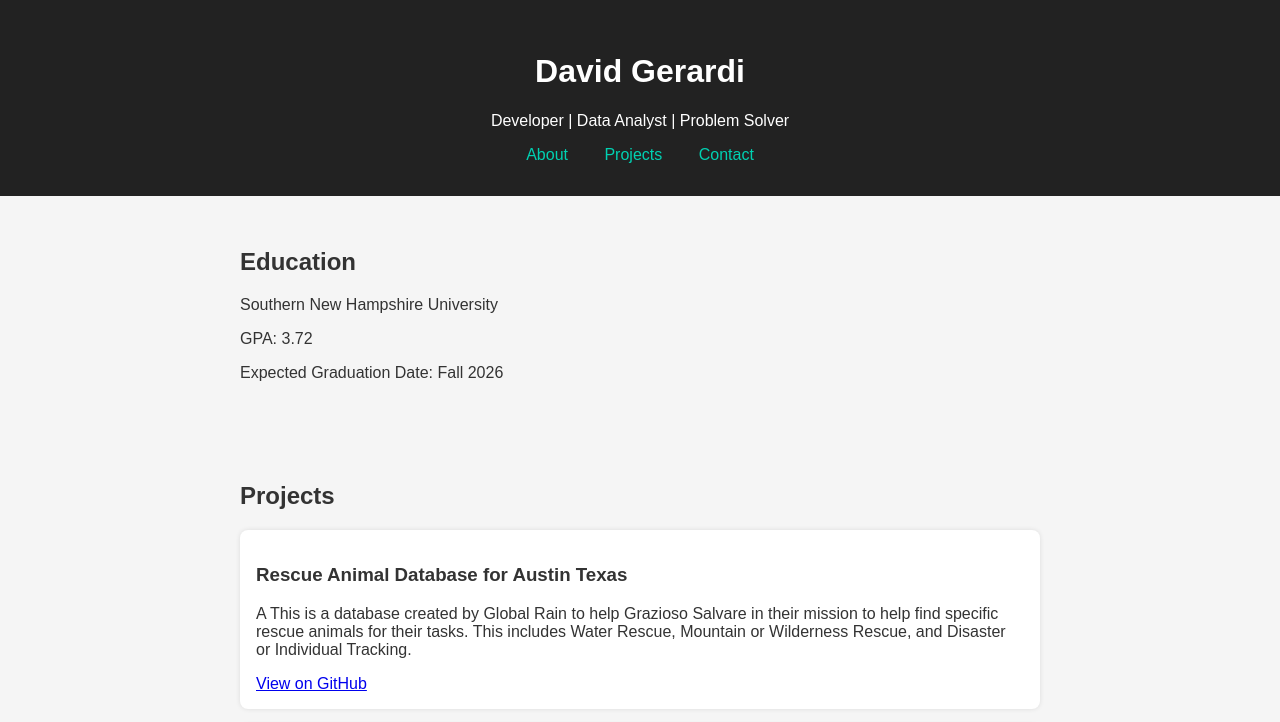
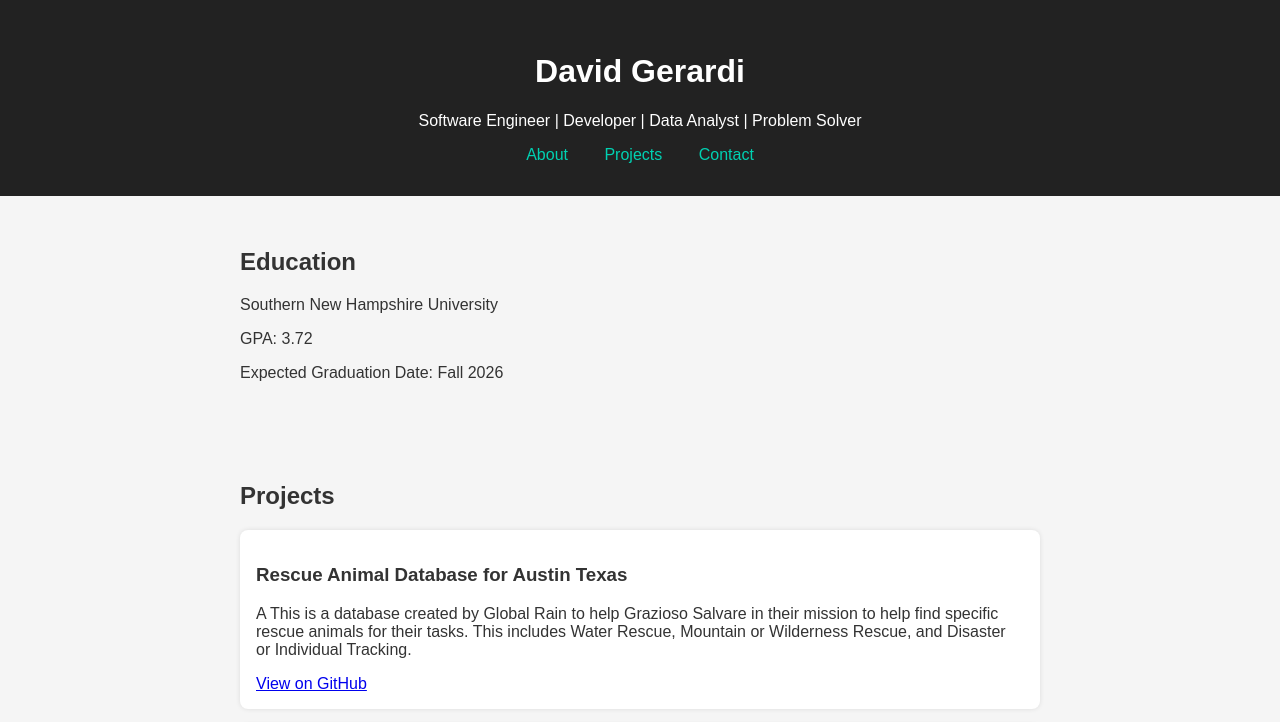
Before and after one commit to Cometslegacy/cometslegacy.github.io, a plain HTML site: page index.html in a window 1280 px wide. Shown: the top 722 px of the page. Drawn offline with Linux system fonts and the light colour scheme.

Commit message:
Update index.html

```diff
--- a/index.html
+++ b/index.html
@@ -9,7 +9,7 @@
 <body>
   <header>
     <h1>David Gerardi</h1>
-    <p>Developer | Data Analyst | Problem Solver</p>
+    <p>Software Engineer | Developer | Data Analyst | Problem Solver</p>
     <nav>
       <a href="#about">About</a>
       <a href="#projects">Projects</a>
```
